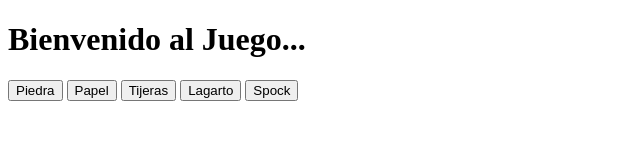
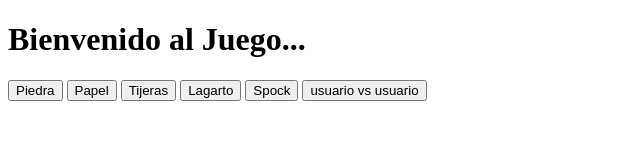
Before and after one commit to iukones/piedra-papel-tijeras, a plain HTML site: page index.html in a window 1280 px wide. Shown: the whole page, without its empty margins (0-640 px from the left). Drawn offline with Linux system fonts and the light colour scheme.

Commit message:
se genera funcion de partida doble

```diff
--- a/assets/js/scripts.js
+++ b/assets/js/scripts.js
@@ -1,3 +1,7 @@
+
+
+// jugador vs maquina
+
 function juego(usuario1) {
     // console.log(usuario1);
 
@@ -9,19 +13,19 @@
         "Spock"
     ];
 
-    var resultadoTexto = [
-        "¡Empataste 🤒!",
-        "¡Ups Perdiste 😡!",
-        "¡Woow Ganaste 💪!"
-    ];
-    // console.log("usuario1 escogio: " + opcionesElegibles[usuario1]);
-
     var opcionJugadas = [
         [0,2,1,2,2],
         [1,0,2,2,2],
         [2,1,0,2,2],
         [1,1,1,0,2],
         [1,1,1,1,0]
+    ];
+    // console.log("usuario1 escogio: " + opcionesElegibles[usuario1]);
+
+    var resultadoTexto = [
+        "¡Empataste 🤒!",
+        "¡Ups Perdiste 😡!",
+        "¡Woow Ganaste 💪!"
     ];
 
     var usuario2 = Math.floor((Math.random() * 5));
@@ -35,3 +39,41 @@
     console.log(resultadoTexto[resutadoFinal]);
 
 }
+
+// duda existencial
+// var a = 10, b = 20;
+// console.log(-+a++-+-+b--);
+
+
+
+
+// codigo jugador vs jugador.
+
+var jugarFacetoFace = function(){
+    confirm("¡Bienvenido, vamos a jugar!");
+
+    var jugador1 = prompt('Jugador 1, es tu turno de elegir: "piedra", "papel" o "tijera".');
+    var jugador2 = prompt('Jugador 2, es tu turno de elegir: "piedra", "papel" o "tijera".');
+
+    if (jugador1 === jugador2) {
+        confirm("Empate 🤒");
+    }
+    else if (jugador1 === "piedra" && jugador2 === "tijera"){
+        confirm("¡Gana el Jugador 1!");
+    }
+    else if (jugador1 === "tijera" && jugador2 === "papel"){
+        confirm("¡Gana el Jugador 1!");
+    }
+    else if (jugador1 === "papel" && jugador2 === "piedra"){
+        confirm("¡Gana el Jugador 1!");
+    }
+    else {
+        confirm("¡Gana el Jugador 2!");
+    }
+    if(confirm("¿Quieres jugar de nuevo?")){
+        jugarFacetoFace();
+    }
+    else {
+        console.log("Nos veremos pronto :)");
+    }
+};
--- a/index.html
+++ b/index.html
@@ -14,6 +14,7 @@
     <button onclick="juego(2);">Tijeras</button>
     <button onclick="juego(3);">Lagarto</button>
     <button onclick="juego(4);">Spock</button>
+    <button onclick="jugarFacetoFace();">usuario vs usuario</button>
 
 
     <script src="assets/js/scripts.js"></script>
```
